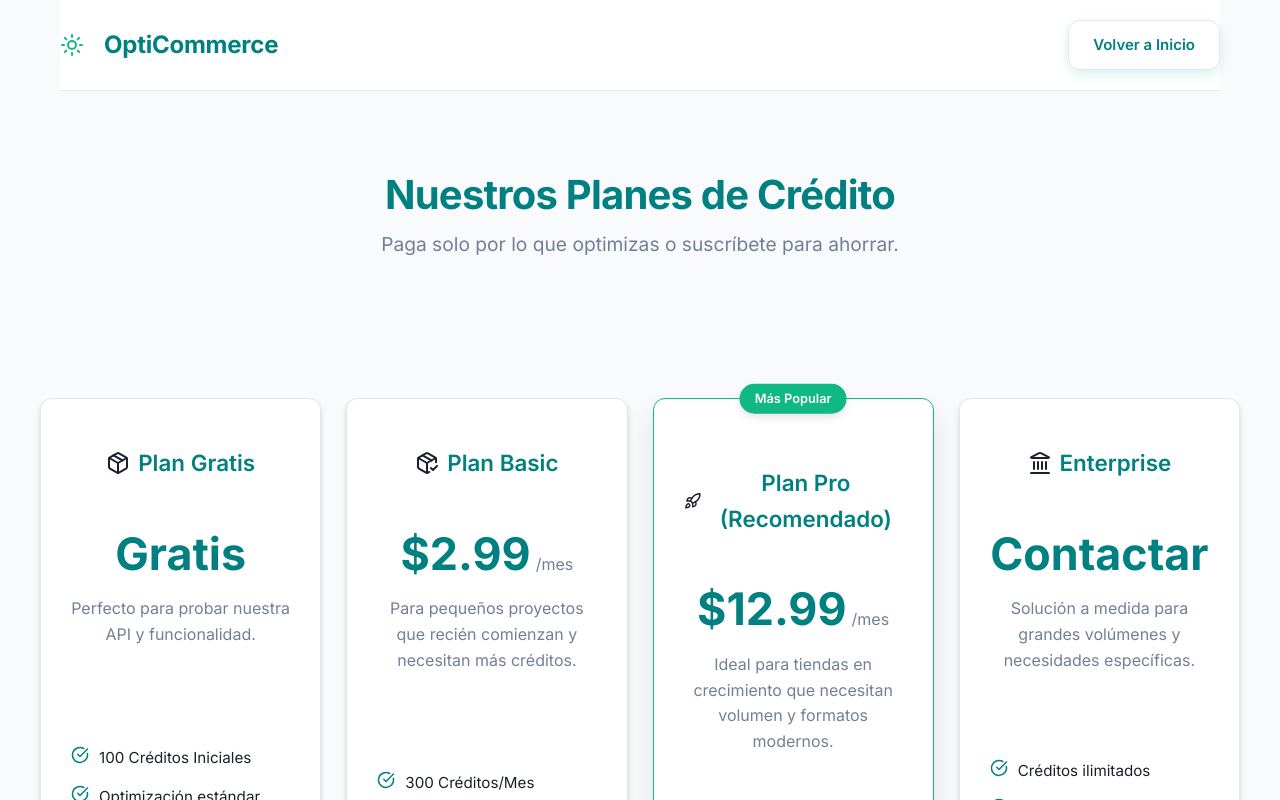
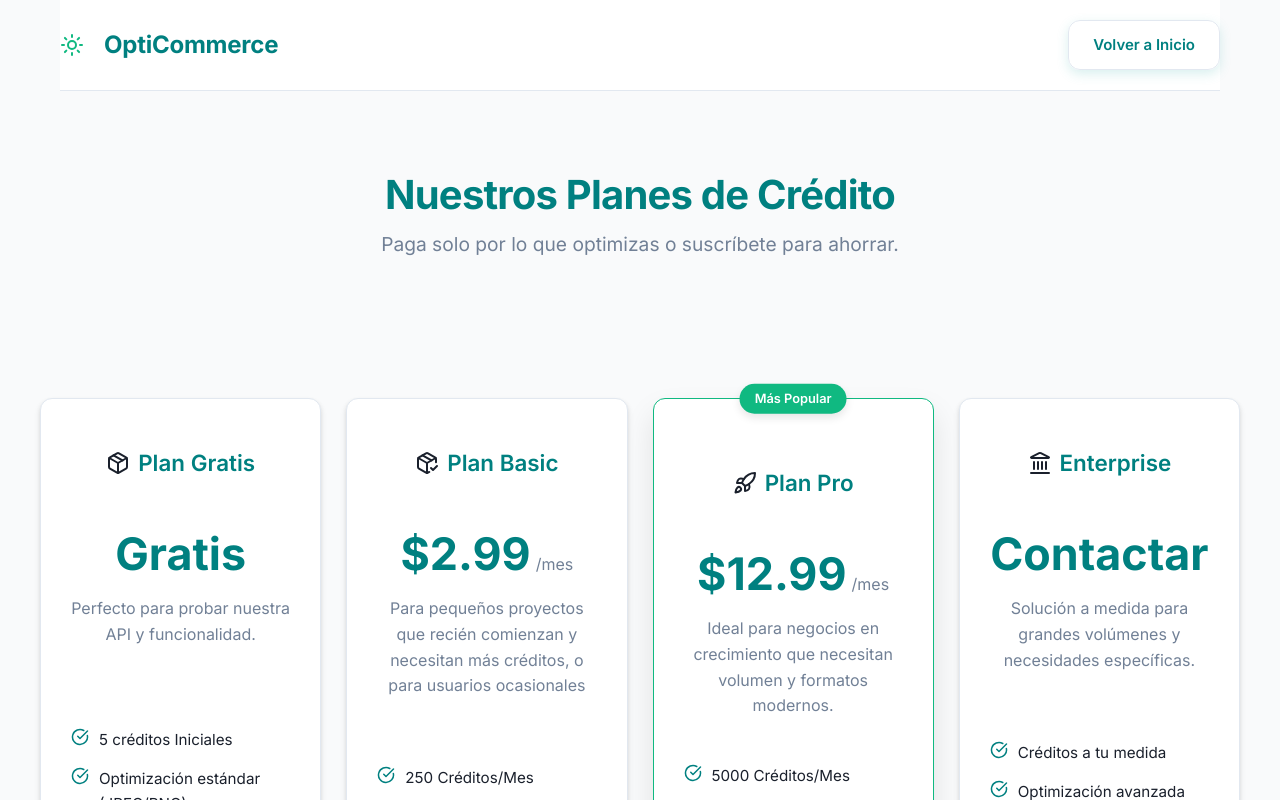
Before and after one commit to Juanjose-ctrl/optimizador-ecommerce, a Next.js app: page /pricing in a window 1280 px wide. Shown: the top 800 px of the page. Built offline with nearby package versions, Linux system fonts and the light colour scheme.

Commit message:
feat: Aplicar pulido

```diff
--- a/src/app/dashboard/page.js
+++ b/src/app/dashboard/page.js
@@ -54,7 +54,7 @@ const PlanCard = ({ plan, onPurchase }) => {
     // =================================================================
     const limitDisplay = plan.image_limit === 50000
         ? "Personalizado a tus necesidades"
-        : `${plan.image_limit} créditos`;
+        : `Personalizado a tus necesidades`;
 
     return (
         // Aplicamos la clase 'recommended' si cumple la condición
--- a/src/app/pricing/page.js
+++ b/src/app/pricing/page.js
@@ -111,10 +111,10 @@ export default function PricingPage() {
             price: "Gratis",
             description: "Perfecto para probar nuestra API y funcionalidad.",
             features: [
-                { text: "100 Créditos Iniciales", available: true },
+                { text: "5 créditos Iniciales", available: true },
                 { text: "Optimización estándar (JPEG/PNG)", available: true },
                 { text: "Acceso a la API", available: false },
-                { text: "Conversión a WEBP", available: false },
+                { text: "Conversión a WEBP", available: true },
                 { text: "Soporte Estándar", available: true },
             ],
             isFeatured: false,
@@ -124,9 +124,9 @@ export default function PricingPage() {
         {
             title: "Plan Basic",
             price: "$2.99", // 🚨 Precio corregido
-            description: "Para pequeños proyectos que recién comienzan y necesitan más créditos.",
+            description: "Para pequeños proyectos que recién comienzan y necesitan más créditos, o para usuarios ocasionales",
             features: [
-                { text: "300 Créditos/Mes", available: true },
+                { text: "250 Créditos/Mes", available: true },
                 { text: "Optimización avanzada", available: true },
                 { text: "Acceso a la API", available: true },
                 { text: "Conversión a WEBP", available: true },
@@ -137,11 +137,11 @@ export default function PricingPage() {
             planKey: 'Basic'
         },
         {
-            title: "Plan Pro (Recomendado)",
+            title: "Plan Pro",
             price: "$12.99", // 🚨 Precio corregido
-            description: "Ideal para tiendas en crecimiento que necesitan volumen y formatos modernos.",
+            description: "Ideal para negocios en crecimiento que necesitan volumen y formatos modernos.",
             features: [
-                { text: "1000 Créditos/Mes", available: true },
+                { text: "5000 Créditos/Mes", available: true },
                 { text: "Optimización avanzada", available: true },
                 { text: "Acceso a la API", available: true },
                 { text: "Conversión a WEBP de alta eficiencia", available: true },
@@ -156,7 +156,7 @@ export default function PricingPage() {
             price: "Contactar",
             description: "Solución a medida para grandes volúmenes y necesidades específicas.",
             features: [
-                { text: "Créditos ilimitados", available: true },
+                { text: "Créditos a tu medida", available: true },
                 { text: "Optimización avanzada", available: true },
                 { text: "Integración personalizada", available: true },
                 { text: "Conversión a WEBP de alta eficiencia", available: true },
@@ -192,7 +192,7 @@ export default function PricingPage() {
                         ¿Qué es un Crédito?
                     </h2>
                     <p style={{ maxWidth: '800px', margin: '0 auto', color: 'var(--text-color-secondary)' }}>
-                        Un crédito equivale a una imagen optimizada. No importa el tamaño original del archivo (hasta 10MB), solo cobramos un crédito por cada imagen que procesas y descargas. Los créditos se renuevan mensualmente con la suscripción Pro.
+                        Un crédito equivale a una imagen optimizada. No importa el tamaño original del archivo (hasta 10MB), solo cobramos un crédito por cada imagen que procesas y descargas. Los créditos se renuevan mensualmente con tu suscripción.
                     </p>
                 </section>
 
```
